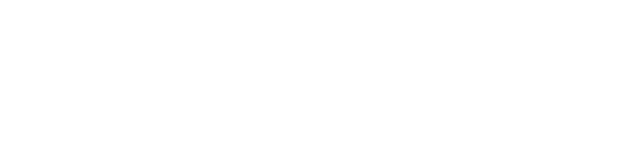
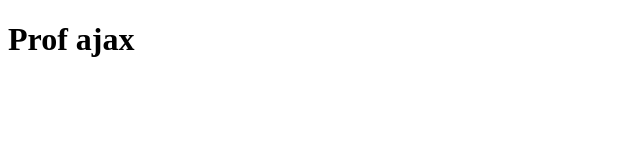
Before and after one commit to Orzanqui/profajax, a plain HTML site: page index.html in a window 1280 px wide. Shown: the whole page, without its empty margins (0-640 px from the left). Drawn offline with Linux system fonts and the light colour scheme.

Commit message:
adicionei o h1

```diff
--- a/index.html
+++ b/index.html
@@ -5,6 +5,8 @@
     <title>Document</title>
 </head>
 <body>
+    <h1>Prof ajax</h1>
+
 
 </body>
 </html>
```
